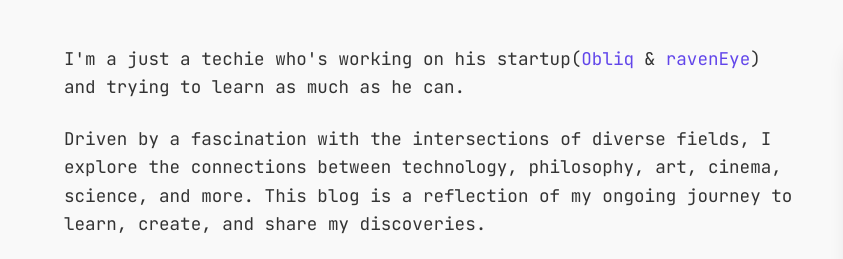
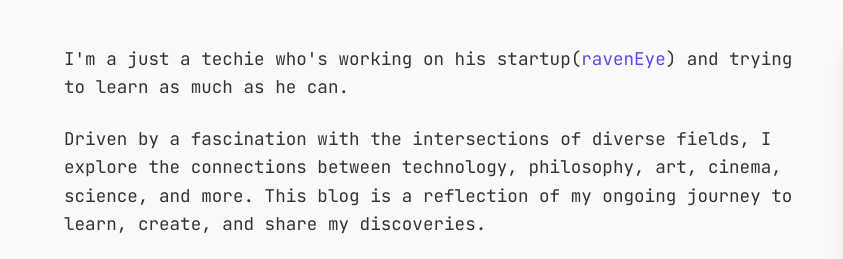
Before and after one commit to Vivo-dev/some, an Astro site: page /about.html in a window 1280 px wide. Shown: the part 184-443 px from the top of the page, 0-843 px from the left. Built offline with nearby package versions, Linux system fonts and the light colour scheme; Astro itself is replaced by a stand-in of ours.

Commit message:
Update about.html.astro

```diff
--- a/src/pages/about.html.astro
+++ b/src/pages/about.html.astro
@@ -9,7 +9,7 @@ import Layout from '../layouts/Layout.astro';
       <div class="about-content">
         <div class="about-text">
           <p>
-            I'm a just a techie who's working on his startup(<a href="" target="_blank">Obliq</a> & <a href="" target="_blank">ravenEye</a>) and trying to learn as much as he can.
+            I'm a just a techie who's working on his startup(<a href="" target="_blank">ravenEye</a>) and trying to learn as much as he can.
           </p>
           <p>
             Driven by a fascination with the intersections of diverse fields, I explore the connections between technology, philosophy, art, cinema, science, and more. This blog is a reflection of my ongoing journey to learn, create, and share my discoveries.
```
